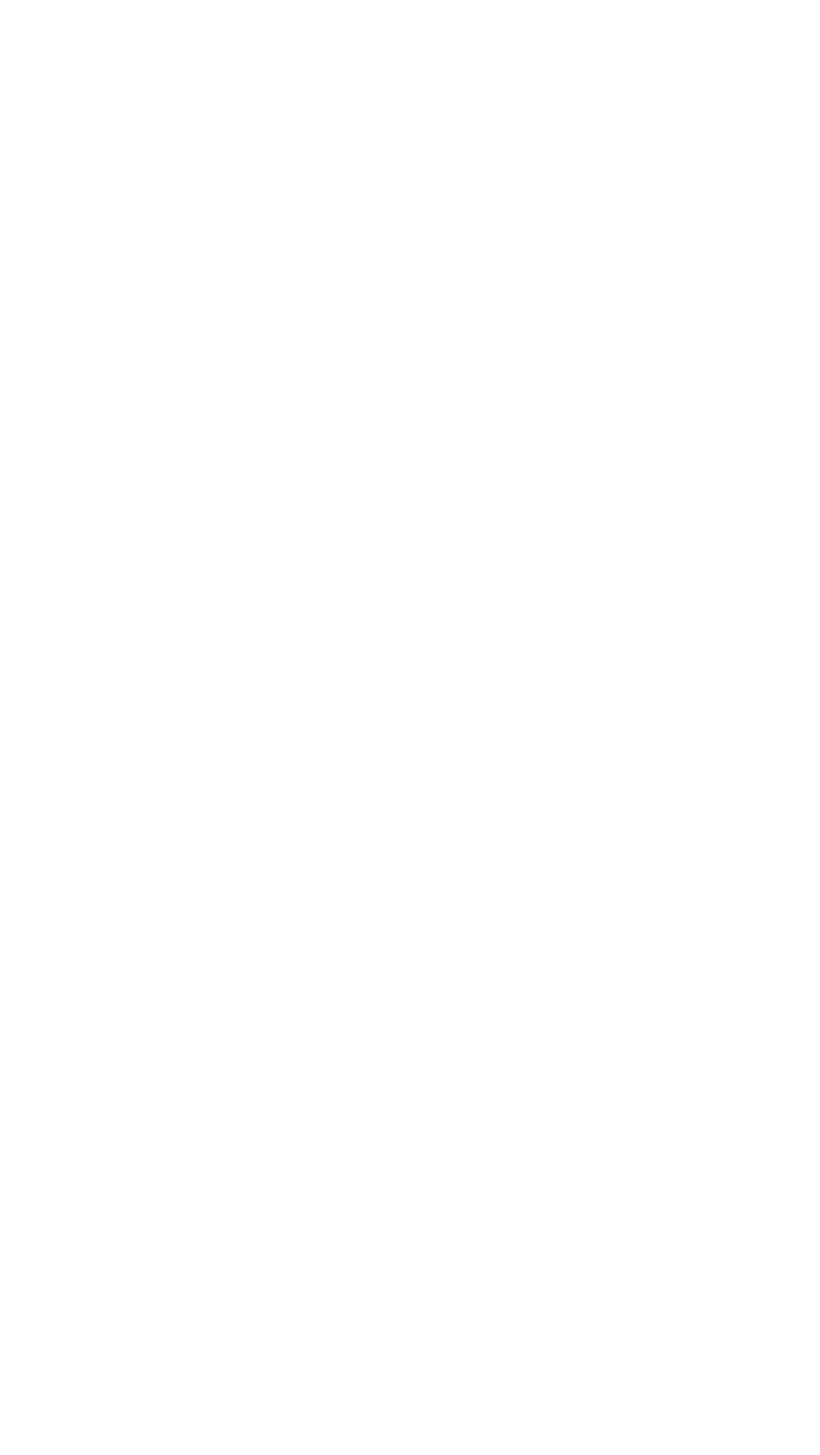
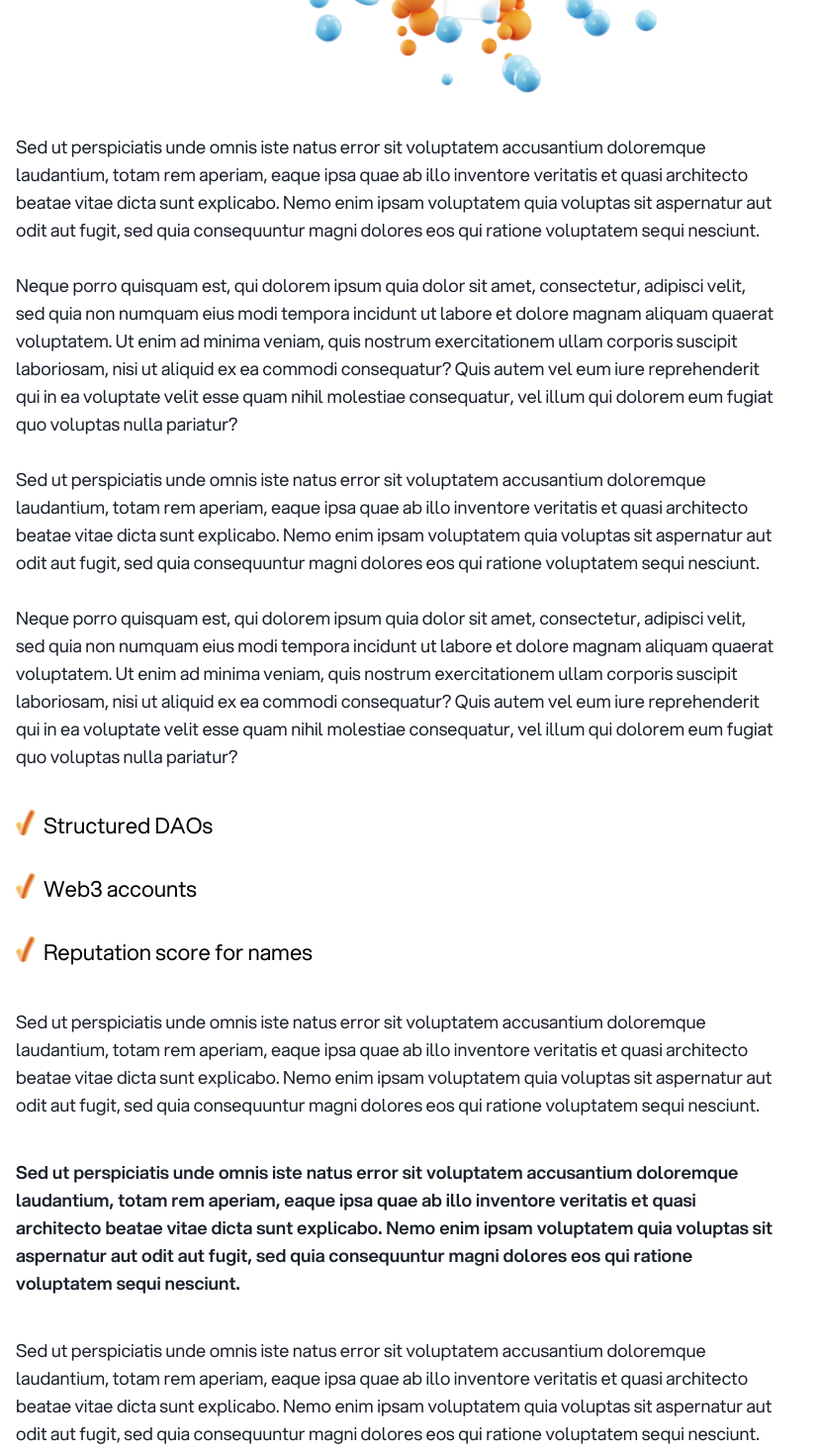
Before and after one commit to woolballer/woolball-app, a Next.js app: page /what-is-woolball in a window 1280 px wide. Shown: the part 860-2330 px from the top of the page at 99% size, without its empty margins (0-829 px from the left). Before the commit the page ends 800 px from the top, so only its background shows below. Built offline with nearby package versions, Linux system fonts and the light colour scheme.

Commit message:
what is woolball

```diff
--- a/components/landing_page/use_case.tsx
+++ b/components/landing_page/use_case.tsx
@@ -1,21 +1,37 @@
 import { Stack, Image, Text, Flex, Show } from '@chakra-ui/react'
 import React from 'react'
 
-export function CheckmarkIcon() {
+export function CheckmarkIcon({ variant }: { variant?: 'homepage' | 'other' }) {
+  const imageWidth: any =
+    variant === 'other'
+      ? { base: '20px' }
+      : { lg: '56px', md: '36px', base: '20px' }
+  const imageHeight: any =
+    variant === 'other'
+      ? { base: '26px' }
+      : { lg: '77px', md: '50px', base: '26px' }
   return (
     <Image
       src={'/images/checkmark.png'}
       alt={'Checkmark'}
-      width={{ lg: '56px', md: '36px', base: '20px' }}
-      height={{ lg: '77px', md: '50px', base: '26px' }}
+      width={imageWidth}
+      height={imageHeight}
     />
   )
 }
 
-export default function UseCase({ children }: { children: React.ReactNode }) {
+export default function UseCase({
+  children,
+  variant,
+}: {
+  children: React.ReactNode
+  variant?: 'homepage' | 'other'
+}) {
+  const stackDirection: any =
+    variant === 'other' ? { base: 'row' } : { base: 'row', lg: 'column' }
   return (
-    <Stack direction={{ base: 'row', lg: 'column' }}>
-      <CheckmarkIcon />
+    <Stack direction={stackDirection}>
+      <CheckmarkIcon variant={variant} />
       <Flex flexDirection={'row'} alignItems={'center'}>
         <Text>{children}</Text>
       </Flex>
--- a/pages/what-is-woolball.tsx
+++ b/pages/what-is-woolball.tsx
@@ -1,10 +1,11 @@
 import Layout from '../components/layout'
-import { Flex, Heading, Text } from '@chakra-ui/react'
+import { Flex, Heading, Stack, Text, Image, SimpleGrid } from '@chakra-ui/react'
+import UseCase from '../components/landing_page/use_case'
 
 export default function WhatsWoolball() {
   return (
     <Layout>
-      <Flex
+      <Stack
         pt={{ base: 6, sm: 8, md: 16, lg: 24, xl: 28 }}
         // pb={{ base: 16, sm: 12, md: 16, lg: 24, xl: 28 }}
         mb={{ base: 1 }}
@@ -12,6 +13,7 @@ export default function WhatsWoolball() {
         alignItems="stretch"
         align="flex-start"
         maxW="3xl"
+        spacing={{ base: 6, lg: 10 }}
       >
         <Heading
           lineHeight={1.1}
@@ -29,12 +31,109 @@ export default function WhatsWoolball() {
         </Heading>
         <Text
           fontSize={{ base: '16px', sm: '30px', md: '40px' }}
-          lineHeight={'48px'}
+          lineHeight={{ base: '24px', sm: '48px' }}
         >
           We introduce Woolball, a flat name system that uses links between
           names instead of subdomains.
         </Text>
-      </Flex>
+
+        <Image
+          align={'start'}
+          w={'1633px'}
+          h={'974x'}
+          top={0}
+          zIndex={100}
+          src={'/images/what-is-woolball-bg.png'}
+          alt={'what is woolball'}
+        />
+
+        <Text
+          fontSize={{ base: '14px', sm: '18px' }}
+          lineHeight={{ base: '22px', sm: '28px' }}
+        >
+          Sed ut perspiciatis unde omnis iste natus error sit voluptatem
+          accusantium doloremque laudantium, totam rem aperiam, eaque ipsa quae
+          ab illo inventore veritatis et quasi architecto beatae vitae dicta
+          sunt explicabo. Nemo enim ipsam voluptatem quia voluptas sit
+          aspernatur aut odit aut fugit, sed quia consequuntur magni dolores eos
+          qui ratione voluptatem sequi nesciunt.
+          <br />
+          <br />
+          Neque porro quisquam est, qui dolorem ipsum quia dolor sit amet,
+          consectetur, adipisci velit, sed quia non numquam eius modi tempora
+          incidunt ut labore et dolore magnam aliquam quaerat voluptatem. Ut
+          enim ad minima veniam, quis nostrum exercitationem ullam corporis
+          suscipit laboriosam, nisi ut aliquid ex ea commodi consequatur? Quis
+          autem vel eum iure reprehenderit qui in ea voluptate velit esse quam
+          nihil molestiae consequatur, vel illum qui dolorem eum fugiat quo
+          voluptas nulla pariatur?
+          <br />
+          <br />
+          Sed ut perspiciatis unde omnis iste natus error sit voluptatem
+          accusantium doloremque laudantium, totam rem aperiam, eaque ipsa quae
+          ab illo inventore veritatis et quasi architecto beatae vitae dicta
+          sunt explicabo. Nemo enim ipsam voluptatem quia voluptas sit
+          aspernatur aut odit aut fugit, sed quia consequuntur magni dolores eos
+          qui ratione voluptatem sequi nesciunt.
+          <br />
+          <br />
+          Neque porro quisquam est, qui dolorem ipsum quia dolor sit amet,
+          consectetur, adipisci velit, sed quia non numquam eius modi tempora
+          incidunt ut labore et dolore magnam aliquam quaerat voluptatem. Ut
+          enim ad minima veniam, quis nostrum exercitationem ullam corporis
+          suscipit laboriosam, nisi ut aliquid ex ea commodi consequatur? Quis
+          autem vel eum iure reprehenderit qui in ea voluptate velit esse quam
+          nihil molestiae consequatur, vel illum qui dolorem eum fugiat quo
+          voluptas nulla pariatur?
+        </Text>
+        <SimpleGrid
+          columns={{ base: 1 }}
+          spacing={{ base: 2, lg: 8 }}
+          color={'black'}
+          fontSize={{ base: '16px', sm: '18px', lg: '22px' }}
+          lineHeight={{ base: '24px', sm: '26px', lg: '32px' }}
+          fontWeight={'400'}
+          verticalAlign={'middle'}
+        >
+          <UseCase variant="other">Structured DAOs</UseCase>
+          <UseCase variant="other">Web3 accounts</UseCase>
+          <UseCase variant="other">Reputation score for names</UseCase>
+        </SimpleGrid>
+        <Text
+          fontSize={{ base: '14px', sm: '18px' }}
+          lineHeight={{ base: '22px', sm: '28px' }}
+        >
+          Sed ut perspiciatis unde omnis iste natus error sit voluptatem
+          accusantium doloremque laudantium, totam rem aperiam, eaque ipsa quae
+          ab illo inventore veritatis et quasi architecto beatae vitae dicta
+          sunt explicabo. Nemo enim ipsam voluptatem quia voluptas sit
+          aspernatur aut odit aut fugit, sed quia consequuntur magni dolores eos
+          qui ratione voluptatem sequi nesciunt.
+        </Text>
+        <Text
+          fontSize={{ base: '14px', sm: '18px' }}
+          lineHeight={{ base: '22px', sm: '28px' }}
+          fontWeight={'semibold'}
+        >
+          Sed ut perspiciatis unde omnis iste natus error sit voluptatem
+          accusantium doloremque laudantium, totam rem aperiam, eaque ipsa quae
+          ab illo inventore veritatis et quasi architecto beatae vitae dicta
+          sunt explicabo. Nemo enim ipsam voluptatem quia voluptas sit
+          aspernatur aut odit aut fugit, sed quia consequuntur magni dolores eos
+          qui ratione voluptatem sequi nesciunt.
+        </Text>
+        <Text
+          fontSize={{ base: '14px', sm: '18px' }}
+          lineHeight={{ base: '22px', sm: '28px' }}
+        >
+          Sed ut perspiciatis unde omnis iste natus error sit voluptatem
+          accusantium doloremque laudantium, totam rem aperiam, eaque ipsa quae
+          ab illo inventore veritatis et quasi architecto beatae vitae dicta
+          sunt explicabo. Nemo enim ipsam voluptatem quia voluptas sit
+          aspernatur aut odit aut fugit, sed quia consequuntur magni dolores eos
+          qui ratione voluptatem sequi nesciunt.
+        </Text>
+      </Stack>
     </Layout>
   )
 }
```
Also changed, not shown: public/images/what-is-woolball-bg.png (added).
